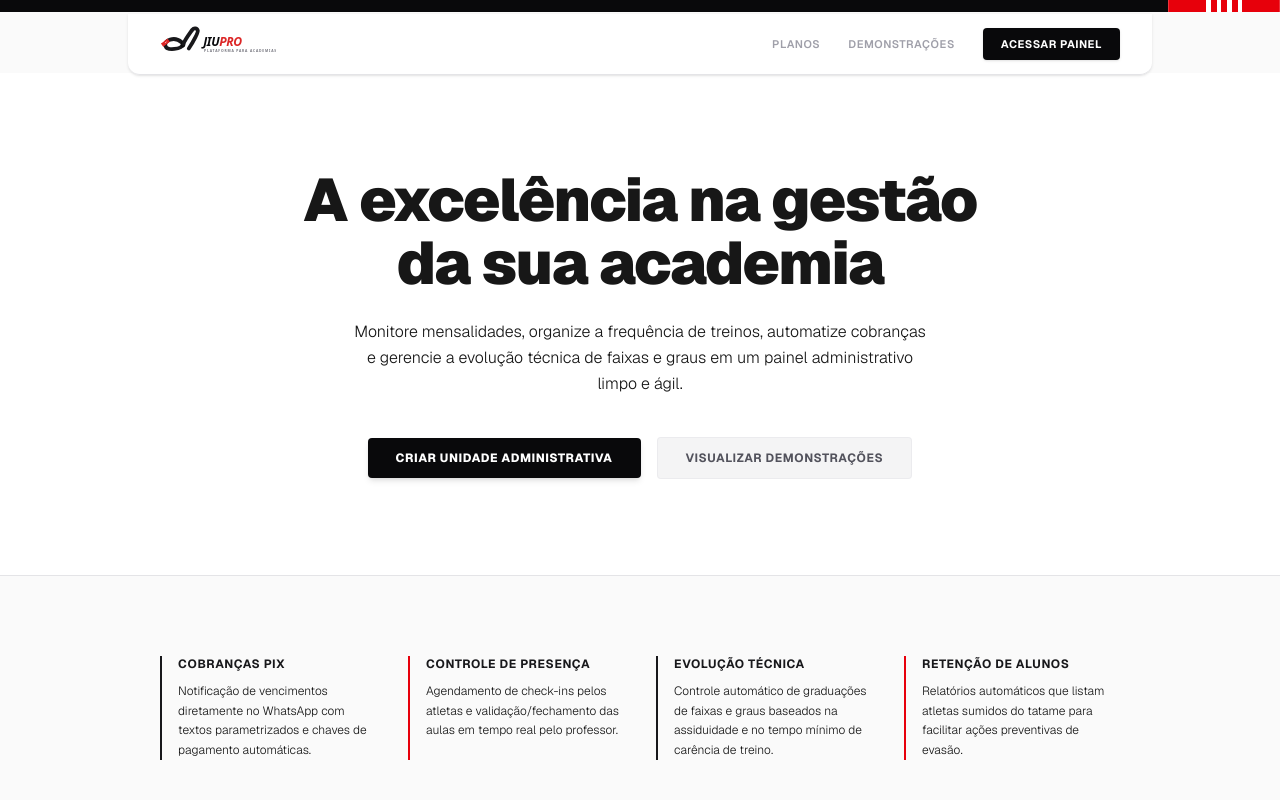
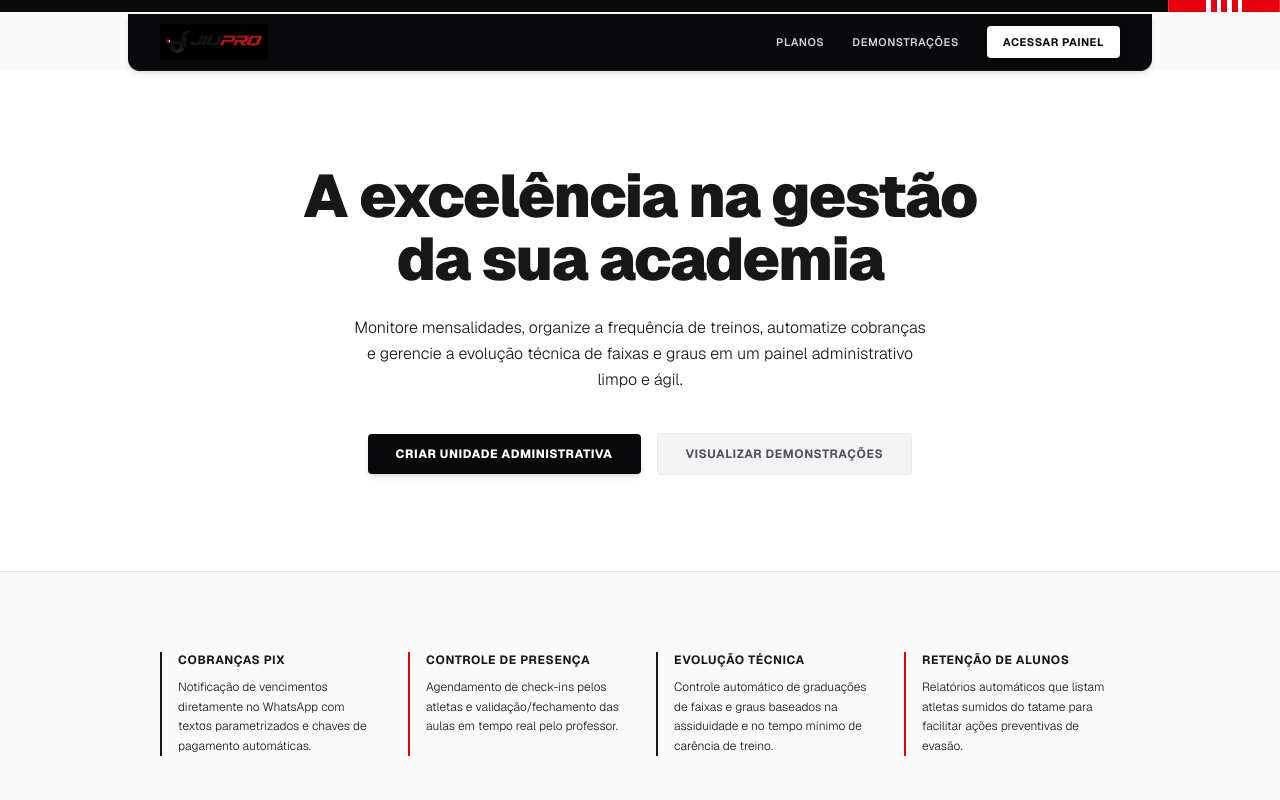
Before and after one commit to hugovitor/JiuPro, a Next.js app: page / in a window 1280 px wide. Shown: the top 800 px of the page. Built offline with nearby package versions, Linux system fonts and the light colour scheme; no server answers.

Commit message:
design: use exact uploaded logo image in black navbar theme for seamless blending

```diff
--- a/app/page.tsx
+++ b/app/page.tsx
@@ -74,7 +74,7 @@ export default function SaaSLandingPage() {
   }
 
   return (
-    <div className="min-h-screen bg-zinc-50 font-sans antialiased text-zinc-650 flex flex-col justify-between selection:bg-red-650 selection:text-white">
+    <div className="min-h-screen bg-zinc-50 font-sans antialiased text-zinc-650 flex flex-col justify-between selection:bg-red-655 selection:bg-red-600 selection:text-white">
 
       {/* faixa preta brand accent at the very top of the page - with centered, wide, equal-sized white stripes */}
       <div className="h-3 bg-zinc-950 flex justify-end">
@@ -86,46 +86,21 @@ export default function SaaSLandingPage() {
         </div>
       </div>
 
-      {/* 1. Header (Navbar) */}
-      <header className="bg-white/90 backdrop-blur-md border-b border-zinc-200 sticky top-3.5 z-50 py-3 px-6 sm:px-8 max-w-5xl w-full mx-auto rounded-b-xl shadow-sm">
+      {/* 1. Header (Navbar) - Black Belt Style to match the logo perfectly */}
+      <header className="bg-zinc-950 border-b border-zinc-900 sticky top-3.5 z-50 py-2.5 px-6 sm:px-8 max-w-5xl w-full mx-auto rounded-b-xl shadow-md">
         <div className="flex items-center justify-between">
 
-          {/* Official Premium SVG Logo mimicking the black belt "J" knot */}
+          {/* Logo Oficial JiuPro */}
           <div className="flex items-center">
-            <svg className="h-9 w-auto text-zinc-955" viewBox="0 0 310 80" fill="none" xmlns="http://www.w3.org/2000/svg">
-              <g transform="translate(2, 0)">
-                {/* Left belt loop */}
-                <path d="M46 36 C30 22 6 32 10 44 C14 56 46 52 50 40" stroke="#18181B" strokeWidth="8.5" strokeLinecap="round" fill="none" />
-                {/* Red End Bar */}
-                <path d="M6 40 L14 34" stroke="#DC2626" strokeWidth="8.5" strokeLinecap="square" />
-                {/* White Stripe (Grau) */}
-                <path d="M10 37 L12 35.5" stroke="#FFFFFF" strokeWidth="2.2" />
-
-                {/* Belt Knot center */}
-                <path d="M44 40 C42 50 56 50 54 40 C52 30 46 30 44 40 Z" fill="#09090B" />
-
-                {/* Vertical Belt Loop (J fold upwards) */}
-                <path d="M50 40 C53 31 66 14 70 8 C73 4 80 4 82 10 C83 14 73 34 62 50" stroke="#18181B" strokeWidth="8.5" strokeLinecap="round" fill="none" />
-              </g>
-
-              {/* Bold Italic Typography matching design request */}
-              <text x="96" y="44" fill="#09090B" fontSize="27" fontWeight="900" fontStyle="italic" fontFamily="system-ui, -apple-system, sans-serif" letterSpacing="-0.03em">
-                JIU<tspan fill="#DC2626">PRO</tspan>
-              </text>
-
-              {/* Spaced Subtitle */}
-              <text x="98" y="58" fill="#71717A" fontSize="7.5" fontWeight="bold" fontFamily="system-ui, -apple-system, sans-serif" letterSpacing="0.24em">
-                PLATAFORMA PARA ACADEMIAS
-              </text>
-            </svg>
+            <img src="/logo.jpg" alt="JiuPro" className="h-9 w-auto" />
           </div>
 
           <div className="flex items-center gap-7">
-            <a href="#precos" className="text-[11px] font-semibold text-zinc-400 hover:text-zinc-900 transition-colors uppercase tracking-wider">Planos</a>
-            <a href="#simulador" className="text-[11px] font-semibold text-zinc-400 hover:text-zinc-900 transition-colors uppercase tracking-wider">Demonstrações</a>
+            <a href="#precos" className="text-[11px] font-semibold text-zinc-300 hover:text-white transition-colors uppercase tracking-wider">Planos</a>
+            <a href="#simulador" className="text-[11px] font-semibold text-zinc-300 hover:text-white transition-colors uppercase tracking-wider">Demonstrações</a>
             <button
               onClick={() => router.push('/login')}
-              className="text-[11px] font-bold text-white bg-zinc-950 hover:bg-zinc-850 px-4.5 py-2 rounded shadow-sm transition-all cursor-pointer uppercase tracking-wider"
+              className="text-[11px] font-bold text-zinc-950 bg-white hover:bg-zinc-100 px-4 py-2 rounded shadow-sm transition-all cursor-pointer uppercase tracking-wider"
             >
               Acessar Painel
             </button>
@@ -190,7 +165,7 @@ export default function SaaSLandingPage() {
           <div className="grid grid-cols-1 md:grid-cols-4 gap-8">
             <div className="space-y-2.5 border-l-2 border-zinc-900 pl-4">
               <h3 className="font-bold text-xs uppercase tracking-wider text-zinc-900">Cobranças PIX</h3>
-              <p className="text-xs text-zinc-455 leading-relaxed font-light">
+              <p className="text-xs text-zinc-450 leading-relaxed font-light">
                 Notificação de vencimentos diretamente no WhatsApp com textos parametrizados e chaves de pagamento automáticas.
               </p>
             </div>
@@ -220,7 +195,7 @@ export default function SaaSLandingPage() {
 
         {/* Separator mimicking the black belt design with centered, equal-sized white stripes */}
         <div className="max-w-5xl mx-auto px-6 sm:px-8 my-8">
-          <div className="h-4 bg-zinc-950 rounded overflow-hidden flex justify-end">
+          <div className="h-4 bg-zinc-955 rounded overflow-hidden flex justify-end">
             <div className="w-28 h-full bg-red-600 flex items-center justify-center gap-1.5 px-2 border-l border-r border-white/20">
               <div className="w-[4.5px] h-full bg-white" />
               <div className="w-[4.5px] h-full bg-white" />
@@ -259,7 +234,7 @@ export default function SaaSLandingPage() {
                       <h3 className="font-bold text-sm text-zinc-955 tracking-tight">{ac.name}</h3>
                       <p className="text-xs text-zinc-500 leading-relaxed font-light">
                         Responsável: <span className="font-semibold text-zinc-800">{ac.ownerName}</span> <br />
-                        E-mail: <span className="font-mono text-[10px] text-zinc-450">{ac.ownerEmail}</span>
+                        E-mail: <span className="font-mono text-[10px] text-zinc-455">{ac.ownerEmail}</span>
                       </p>
                     </div>
 
@@ -285,7 +260,7 @@ export default function SaaSLandingPage() {
         <section id="assinar" className="py-20 px-6 sm:px-8 max-w-5xl mx-auto space-y-12 scroll-mt-20">
           <div className="text-center space-y-2">
             <h2 className="text-xl font-bold tracking-tight text-zinc-955 uppercase tracking-widest text-xs">Ativação Comercial</h2>
-            <p className="text-xs text-zinc-450 max-w-md mx-auto font-light">
+            <p className="text-xs text-zinc-455 max-w-md mx-auto font-light">
               Escolha seu plano, preencha o formulário e siga para o checkout seguro de faturamento.
             </p>
           </div>
@@ -321,7 +296,7 @@ export default function SaaSLandingPage() {
               </div>
 
               <div>
-                <label className="block text-[9px] font-bold uppercase tracking-wider text-zinc-450">E-mail de Acesso</label>
+                <label className="block text-[9px] font-bold uppercase tracking-wider text-zinc-455">E-mail de Acesso</label>
                 <input
                   type="email"
                   value={email}
```
